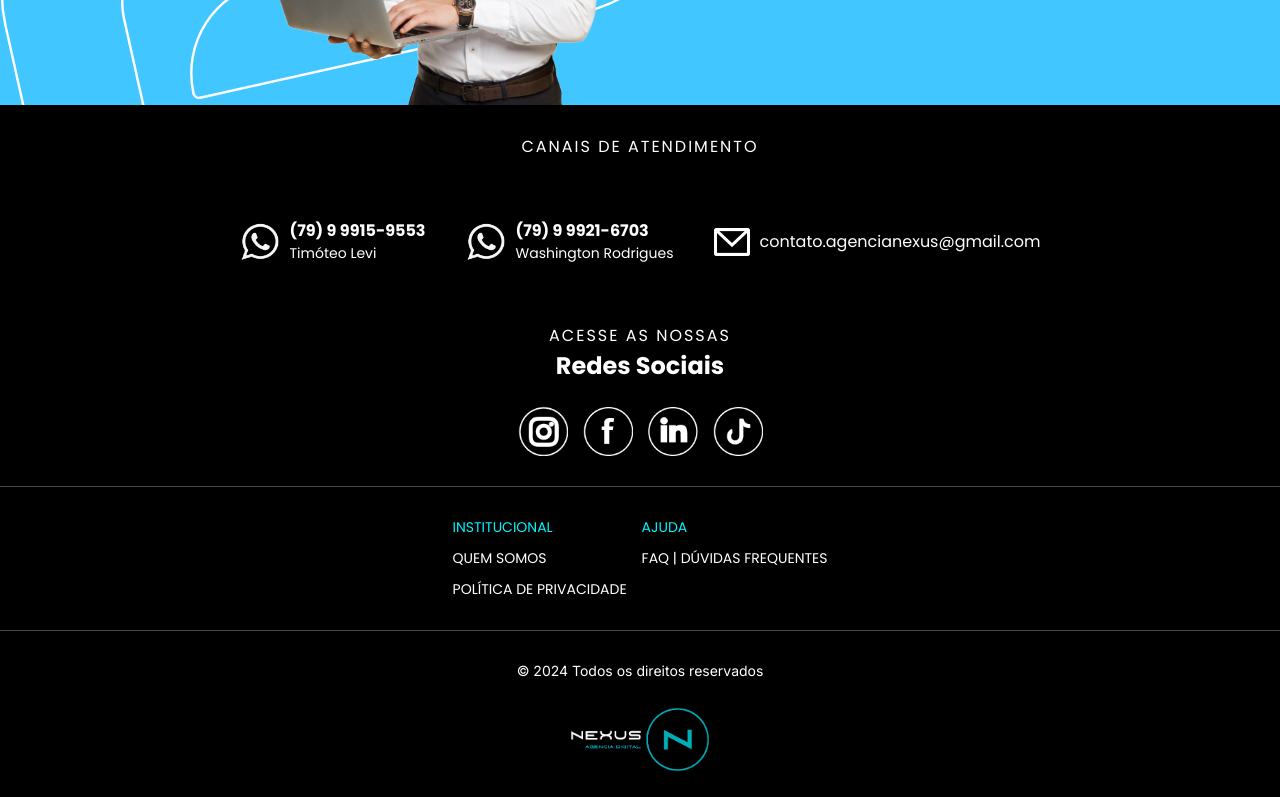
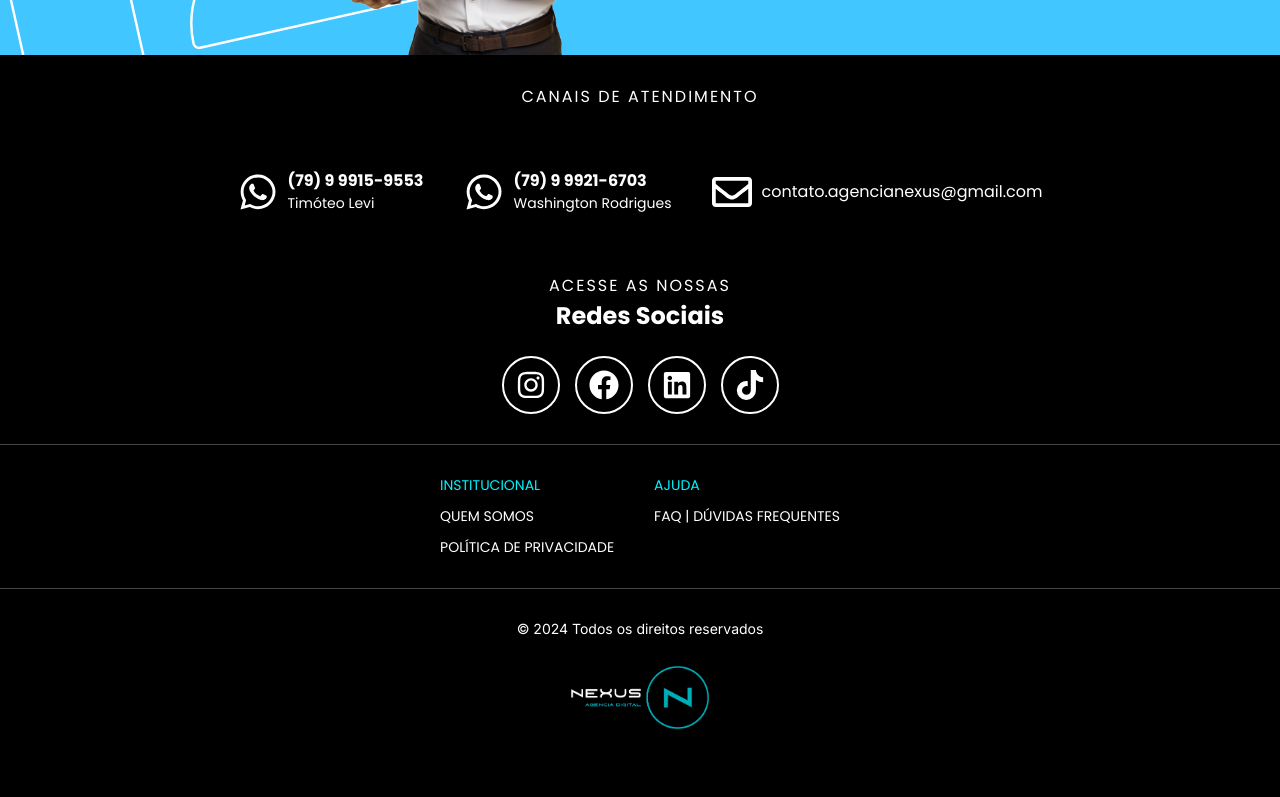
Before and after one commit to washingtonrodriigues/agencia-nexus, a Next.js app: page / in a window 1280 px wide. Shown: the part 5092-5889 px from the top of the page. After the commit the page ends 5858 px from the top, so only its background shows below. Built offline with nearby package versions, Linux system fonts and the light colour scheme.

Commit message:
feat: add hover styles to Contact section and Footer section

```diff
--- a/package.json
+++ b/package.json
@@ -35,6 +35,7 @@
     "react": "^18",
     "react-dom": "^18",
     "react-hook-form": "^7.49.3",
+    "react-icons": "^5.0.1",
     "react-slick": "^0.29.0",
     "react-toastify": "^10.0.3",
     "slick-carousel": "^1.8.1",
--- a/src/app/contact/page.jsx
+++ b/src/app/contact/page.jsx
@@ -1,28 +1,30 @@
 import Image from "next/image";
 import Link from "next/link";
 import { Separator } from "@/components/ui/separator";
+import { FaWhatsapp, FaRegEnvelope, FaFacebook, FaInstagram, FaLinkedin, FaTiktok } from "react-icons/fa";
 
 const Contact = () => {
+
     return (
         <div className="mt-[30px]">
             <h1 className="font-poppins tracking-[2px] uppercase text-center">Canais de atendimento</h1 >
             <ul className="flex flex-col gap-5 m-10 lg:flex-row lg:justify-center lg:items-center lg:gap-10 lg:py-5">
-                <li className="flex items-center gap-[10px]">
-                    <Link href="#"><Image src="/wpp-icon.png" alt="Falar com especialista" width={40} height={40} sizes="" /></Link>
+                <li className="flex items-center gap-[10px] transition-all duration-300 hover:text-primary">
+                    <Link href="#"><FaWhatsapp size={40} /></Link>
                     <div className="flex flex-col">
                         <Link className="font-poppins font-bold" href="#">(79) 9 9915-9553</Link>
                         <Link className="font-poppins text-[14px]" href="#">Timóteo Levi</Link>
                     </div>
                 </li>
-                <li className="flex items-center gap-[10px]">
-                    <Link href="#"><Image src="/wpp-icon.png" alt="Falar com especialista" width={40} height={40} sizes="" /></Link>
+                <li className="flex items-center gap-[10px]  transition-all duration-300 hover:text-primary">
+                    <Link href="#"><FaWhatsapp size={40} /></Link>
                     <div className="flex flex-col">
                         <Link className="font-poppins font-bold" href="#">(79) 9 9921-6703</Link>
                         <Link className="font-poppins text-[14px]" href="#">Washington Rodrigues</Link>
                     </div>
                 </li>
-                <li className="flex items-center gap-[10px]">
-                    <Image src="/email-icon.png" alt="Enviar e-mail" width={36} height={28} sizes="" />
+                <li className="flex items-center gap-[10px]  transition-all duration-300 hover:text-primary">
+                    <FaRegEnvelope size={40} />
                     <Link className="font-poppins" href="#">contato.agencianexus@gmail.com</Link>
                 </li>
             </ul>
@@ -30,10 +32,10 @@ const Contact = () => {
                 <h2 className="font-poppins tracking-[2px] uppercase text-center">Acesse as nossas</h2>
                 <h2 className="font-poppins text-[1.5rem] font-bold text-center">Redes Sociais</h2>
                 <ul className="flex items-center justify-center mt-[22px] mb-[30px] gap-[15px]">
-                    <li><Link href="#"><Image src="/instagram-icon.png" alt="Instagram" width={50} height={50} sizes="" /></Link></li>
-                    <li><Link href="#"><Image src="/facebook-icon.png" alt="Facebook" width={50} height={50} sizes="" /></Link></li>
-                    <li><Link href="#"><Image src="/linkedin-icon.png" alt="LinkedIn" width={50} height={50} sizes="" /></Link></li>
-                    <li><Link href="#"><Image src="/tiktok-icon.png" alt="TikTok" width={50} height={50} sizes="" /></Link></li>
+                    <li className="rounded-[50%] p-3 border-[2px] cursor-pointer hover:text-primary transition duration-300 hover:border-primary hover:scale-110 border-solid border-white"><Link href="#"><FaInstagram size={30} /></Link></li>
+                    <li className="rounded-[50%] p-3 border-[2px] cursor-pointer hover:text-primary transition duration-300 hover:border-primary hover:scale-110 border-solid border-white"><Link href="#"><FaFacebook size={30} /></Link></li>
+                    <li className="rounded-[50%] p-3 border-[2px] cursor-pointer hover:text-primary transition duration-300 hover:border-primary hover:scale-110 border-solid border-white"><Link href="#"><FaLinkedin size={30} /></Link></li>
+                    <li className="rounded-[50%] p-3 border-[2px] cursor-pointer hover:text-primary transition duration-300 hover:border-primary hover:scale-110 border-solid border-white"><Link href="#"><FaTiktok size={30} /></Link></li>
                 </ul>
             </div>
             <Separator style={{ opacity: ".3" }} />
--- a/src/app/experts/page.jsx
+++ b/src/app/experts/page.jsx
@@ -4,7 +4,7 @@ import BlackBtn from "../../components/ui/black-btn"
 
 const Experts = () => {
     return (
-        <div className="relative mt-[50px]">
+        <div className="relative mt-[50px] lg:mt-0">
             <div className="h-[240px] lg:h-[350px] bg-[#42c6ff]  font-ubuntu text-black overflow-hidden flex items-center justify-between lg:flex-row-reverse">
                 <div className="flex flex-col pl-[15px] lg:pr-[15%] text-nowrap">
                     <p className="text-[2.2rem] leading-[40px]  font-semibold lg:text-[3rem]">Acesse o topo</p>
--- a/src/app/footer/page.jsx
+++ b/src/app/footer/page.jsx
@@ -15,15 +15,15 @@ const Footer = () => {
 
     return (
         <footer style={{ margin: "30px 0" }}>
-            <div className={styles.container_ul}>
-                <ul className={styles.ul}>
-                    <li className={styles.title_ul}>institucional</li>
-                    <li><Link href="">Quem somos</Link></li>
-                    <li><Link href="">Política de Privacidade</Link></li>
+            <div className="flex justify-center gap-[15px] lg:gap-10 uppercase font-poppins mb-[30px] text-[14px]">
+                <ul className="flex flex-col gap-[10px]">
+                    <li className="text-[#00f4ff]">institucional</li>
+                    <li className="hover:underline"><Link href="">Quem somos</Link></li>
+                    <li className="hover:underline"><Link href="">Política de Privacidade</Link></li>
                 </ul>
-                <ul className={styles.ul}>
-                    <li className={styles.title_ul}>Ajuda</li>
-                    <li><Link href="">FAQ | Dúvidas Frequentes</Link></li>
+                <ul className="flex flex-col gap-[10px]">
+                    <li className="text-[#00f4ff]">Ajuda</li>
+                    <li className="hover:underline"><Link href="">FAQ | Dúvidas Frequentes</Link></li>
                 </ul>
             </div>
             <Separator style={{ opacity: ".3" }} />
```
Also changed, not shown: 1 other file (tests, documents, lock files or other folders).
